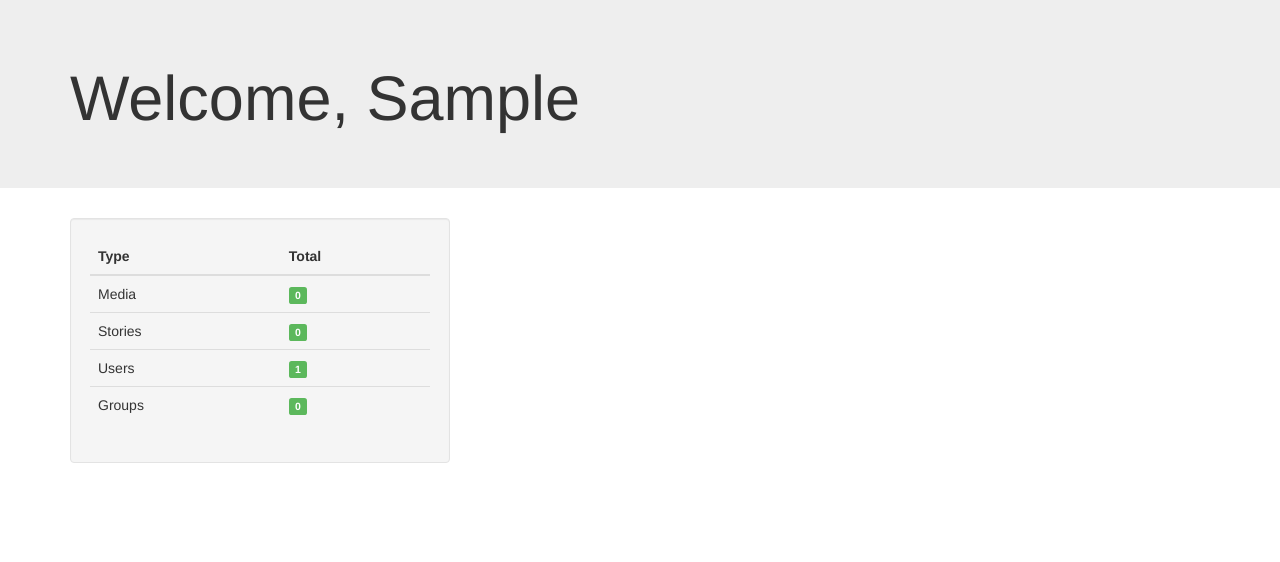
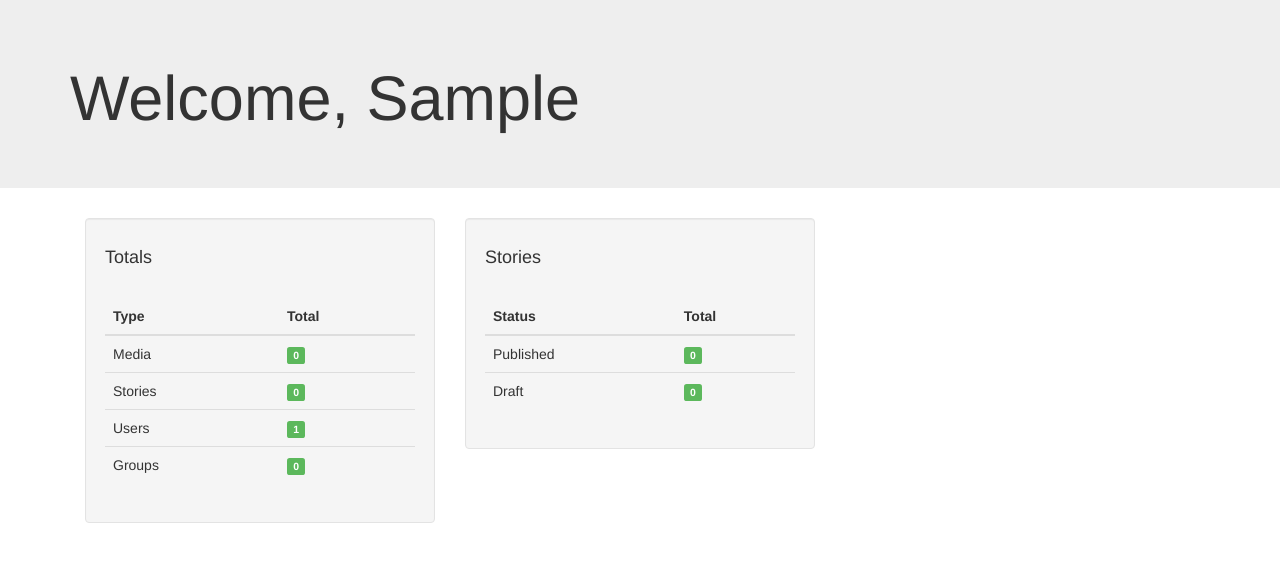
Before and after one commit to algby/django-app-engine-assignment, a Django app: page /cms in a window 1280 px wide. Shown: the part 51-613 px from the top of the page. Run offline with Django 3.2, Linux system fonts and the light colour scheme; the visitor is signed in with stand-in values (Sample User, id 1); data comes from the database, SQL or seed files in the repository; data that the repository does not hold is empty; parts of the project's set-up code (start-up, migrations or seed data) failed here and were passed over; some libraries are stand-ins or nearby versions.

Commit message:
Add story statuses

```diff
--- a/cms/templates/cms/index.html
+++ b/cms/templates/cms/index.html
@@ -2,7 +2,9 @@
 
 {% block content %}
 
-	<div class="well col-md-4">
+	<div class="col-md-4">
+		<div class="well">
+			<h4>Totals</h4><br/>
 			<table class="table">
 				<thead>
 					<tr>
@@ -30,5 +32,30 @@
 				</tbody>
 			</table>
 		</div>
+	</div>
+
+	<div class="col-md-4">
+		<div class="well">
+			<h4>Stories</h4><br/>
+			<table class="table">
+				<thead>
+					<tr>
+						<th>Status</th>
+						<th>Total</th>
+					</tr>
+				</thead>
+				<tbody>
+					<tr>
+						<td>Published</td>
+						<td><span class="label label-success">{{ published_count }}</span></td>
+					</tr>
+					<tr>
+						<td>Draft</td>
+						<td><span class="label label-success">{{ draft_count }}</span></td>
+					</tr>
+				</tbody>
+			</table>
+		</div>
+	</div>
 
 {% endblock content %}
--- a/cms/templates/cms/story/index.html
+++ b/cms/templates/cms/story/index.html
@@ -32,6 +32,9 @@
 						{{ story_object.author }}
 					</td>
 					<td>
+						<span class="label label-{% if story_object.status == 'draft' %}warning{% elif story_object.status == 'published' %}success{% endif %}">{{ story_object.status }}</span>
+					</td>
+					<td>
 						{{ story_object.date_created }}
 					</td>
 					<td>
--- a/cms/views/general.py
+++ b/cms/views/general.py
@@ -17,12 +17,18 @@ def index(request):
     user_count = CustomUser.objects.count()
     group_count = CustomGroup.objects.count()
 
+    # Get the count for story statuses
+    published_count = Story.objects.filter(status='published').count()
+    draft_count = Story.objects.filter(status='draft').count()
+
     return render(request, 'cms/index.html', {
         'title': 'Welcome, %s' % request.user.first_name,
         'media_count': media_count,
         'story_count': story_count,
         'user_count': user_count,
         'group_count': group_count,
+        'published_count': published_count,
+        'draft_count': draft_count,
     })
 
 # Log out the user and redirect to them to /
--- a/cms/views/story.py
+++ b/cms/views/story.py
@@ -20,6 +20,7 @@ def story(request):
         {'name': 'id', 'title': 'ID'},
         {'name': 'title', 'title': 'Title'},
         {'name': 'author', 'title': 'Author'},
+        {'name': 'status', 'title': 'Status'},
         {'name': 'date_created', 'title': 'Date Created'},
     )
 
```
Also changed, not shown: api/models.py (+7 -0 lines). Lines whose indentation alone changed are shown as unchanged.
